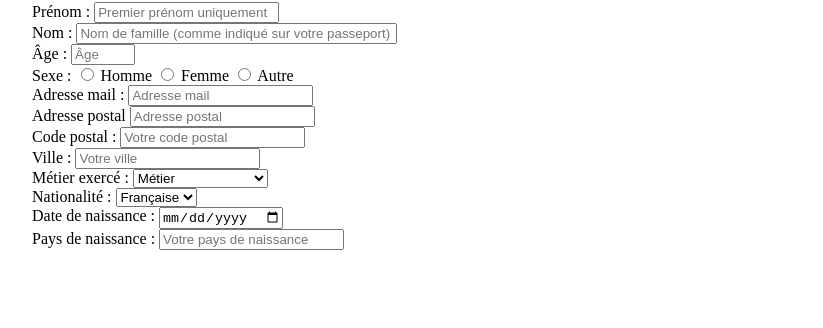
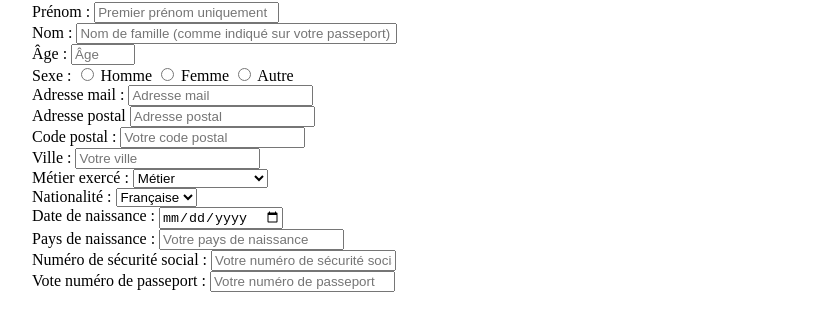
Before and after one commit to Loicwr/formulaire, a plain HTML site: page index.html in a window 1280 px wide. Shown: the part 156-484 px from the top of the page, without its empty margins (16-839 px from the left). Drawn offline with Linux system fonts and the light colour scheme.

Commit message:
feat(fr)numéro de sécurité social et passeport

```diff
--- a/index.html
+++ b/index.html
@@ -85,6 +85,14 @@
                     <label for="pays-de-naissance">Pays de naissance :</label>
                     <input type="text" id="pays-de-naissance" name="pays-de-naissance" required placeholder="Votre pays de naissance">
                 </li>
+                <li>
+                    <label for="numéro-sécu">Numéro de sécurité social :</label>
+                    <input type="text" id="numéro-sécu" name="numéro-sécu" required placeholder="Votre numéro de sécurité social">
+                </li>
+                <li>
+                    <label for="numéro-passeport">Vote numéro de passeport :</label>
+                    <input type="text" id="numéro-passeport" name="numéro-passeport" required placeholder="Votre numéro de passeport">
+                </li>
 
             </ul>
 
```
